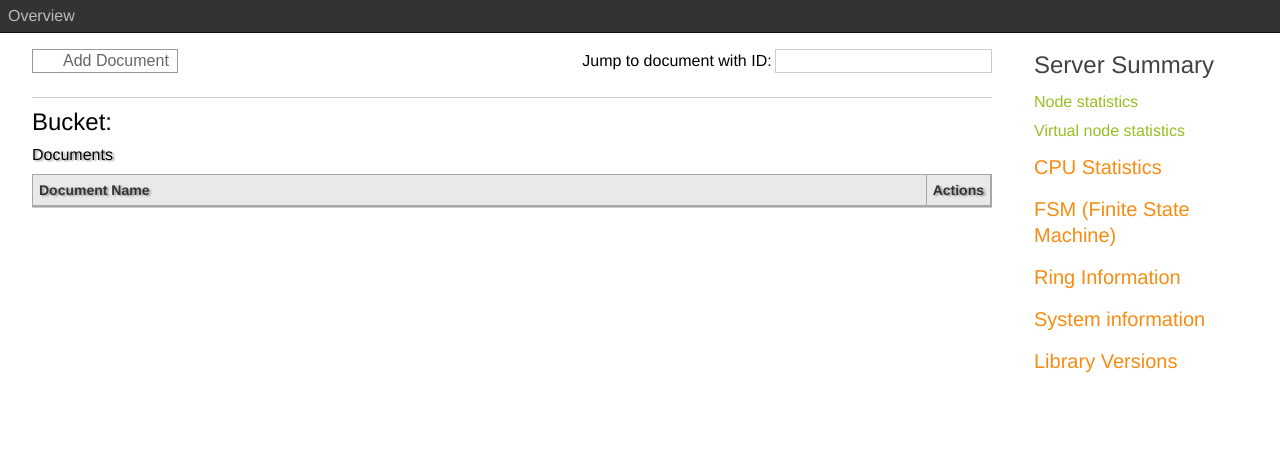
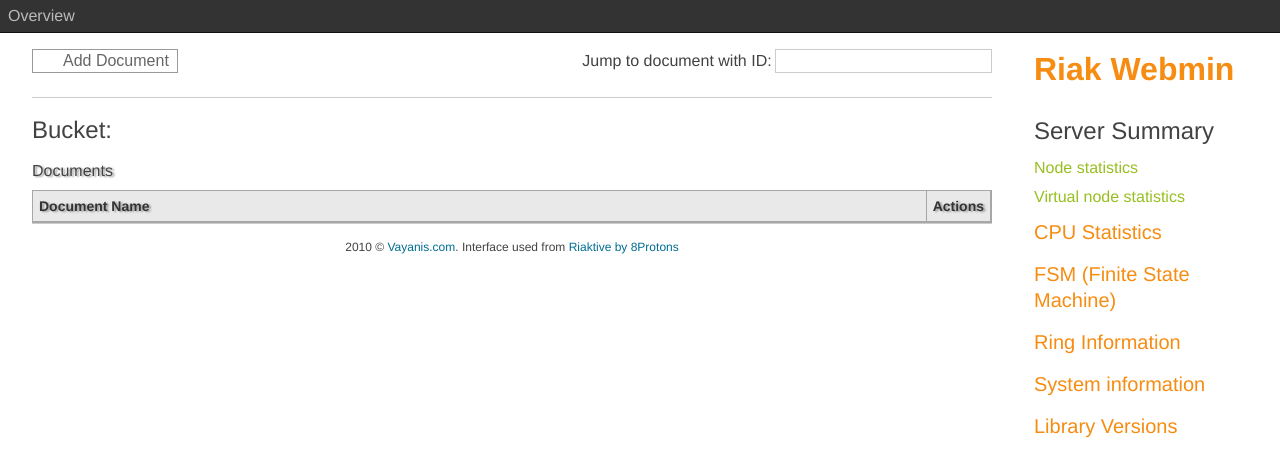
Before and after one commit to avayanis/Riak-Webmin, a plain HTML site: page webmin/bucket.html in a window 1280 px wide. Drawn offline with Linux system fonts and the light colour scheme; files that its build step writes are made by us from their sources; files whose address does not match are found by name.

Commit message:
Updated html to include project name and footer.  Updated css to be firefox compatible.

```diff
--- a/webmin/bucket.html
+++ b/webmin/bucket.html
@@ -27,7 +27,7 @@
                         </form>
                         <button class="add" type="submit">Add Document</button>
                     </nav>
-                    <h1>Bucket: <span></span></h1>
+                    <h2>Bucket: <span></span></h2>
                     <table id="document-table">
                         <caption>Documents</caption>
                         <thead>
@@ -40,8 +40,12 @@
                         </tbody>
                     </table>
                 </div>
+                <footer>
+                    <p>2010 &copy; <a href="http://www.vayanis.com">Vayanis.com</a>. Interface used from <a href="http://en.8protons.com/riaktive">Riaktive by 8Protons</a></p>
+                </footer>
             </div>
             <div id="server-info" class="two column">
+                <h1>Riak Webmin</h1>
                 <h2>Server Summary</h2>
                 <table id="server-summary" class="stats">
                     <tbody></tbody>
--- a/webmin/scripts/main.js
+++ b/webmin/scripts/main.js
@@ -636,7 +636,7 @@
                     "bucket" : this.query.name
                 });
                 $('header').breadcrumb(this.handler, this.query);
-                $('h1 span').text(this.query.name);
+                $('h2 span').text(this.query.name);
                 $('body').popup();
                 $('nav#top-nav').find('button').addDocumentButton(this.query.name);
                 $('#document-table').documentTable(this.query.name, path);
--- a/webmin/styles/main.css
+++ b/webmin/styles/main.css
@@ -14,6 +14,7 @@
 body {
     padding: 0;
     margin: 0;
+    color: #424242;
 }
 
 button {
@@ -41,8 +42,20 @@
     background: white url(tick-icon.png) no-repeat scroll 8px 4px;
 }
 
+footer a {
+    color: #006D92;
+    font-decoration: underline;
+}
+
+footer p {
+    text-align: center;
+}
+
 h1 {
-    font-size: 24px;
+    font-size: 32px;
+    font-weight: bold;
+    margin: 16px 0;
+    color: #F68C11;
 }
 
 header {
@@ -51,6 +64,7 @@
     line-height: 32px;
     height: 32px;
     color: #fff;
+    display: block;
 }
 
 header a {
@@ -62,6 +76,10 @@
 input {
     border: 1px solid #ccc;
     padding: 2px 4px;
+}
+
+nav {
+    display: block;
 }
 
 nav form * {
@@ -126,6 +144,12 @@
 #content table tbody th, #content table tbody td {
     border-right: 1px solid #a7a7a7;
     padding: 4px 8px;
+}
+
+#content h2 {
+    font-size: 24px;
+    padding: 8px 0px;
+    text-align: left;
 }
 
 #document {
@@ -274,7 +298,7 @@
 #server-info h2 {
     font-size: 24px;
     color: #424242;
-    padding: 16px 0 8px;
+    padding: 8px 0;
 }
 
 #server-info h3 {
```
Also changed, not shown: webmin/document.html (+4 -0 lines), webmin/index.html (+4 -0 lines).
